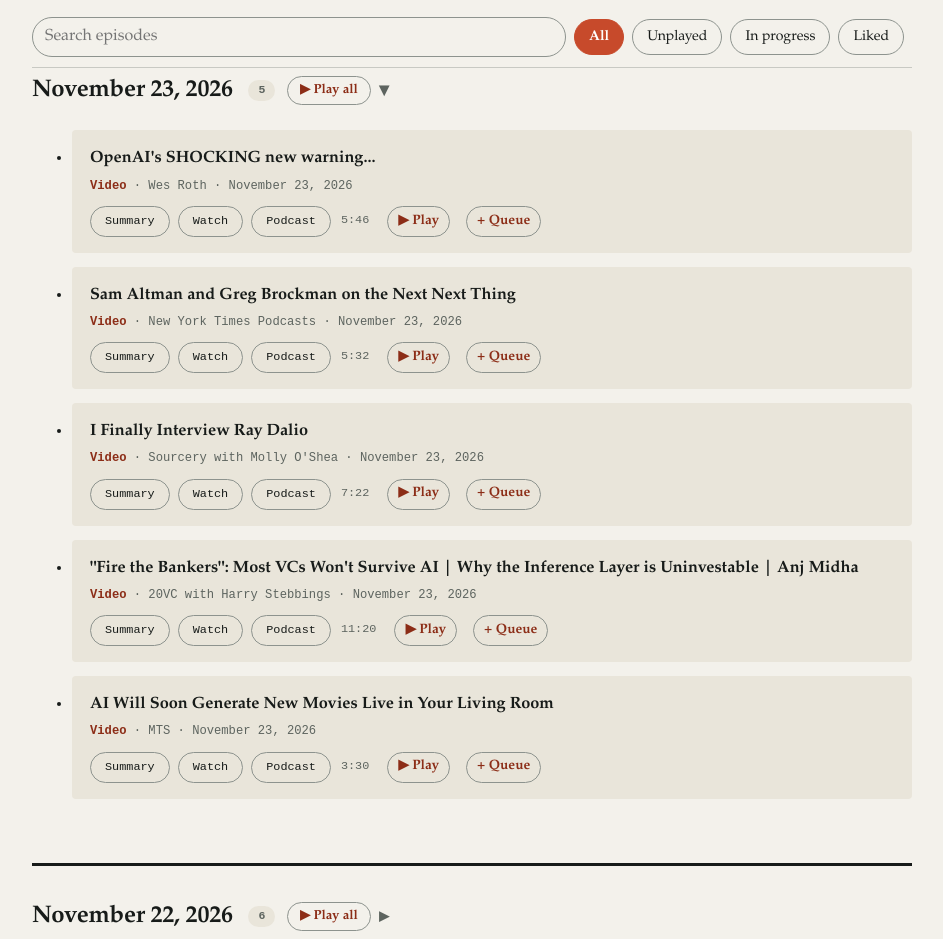
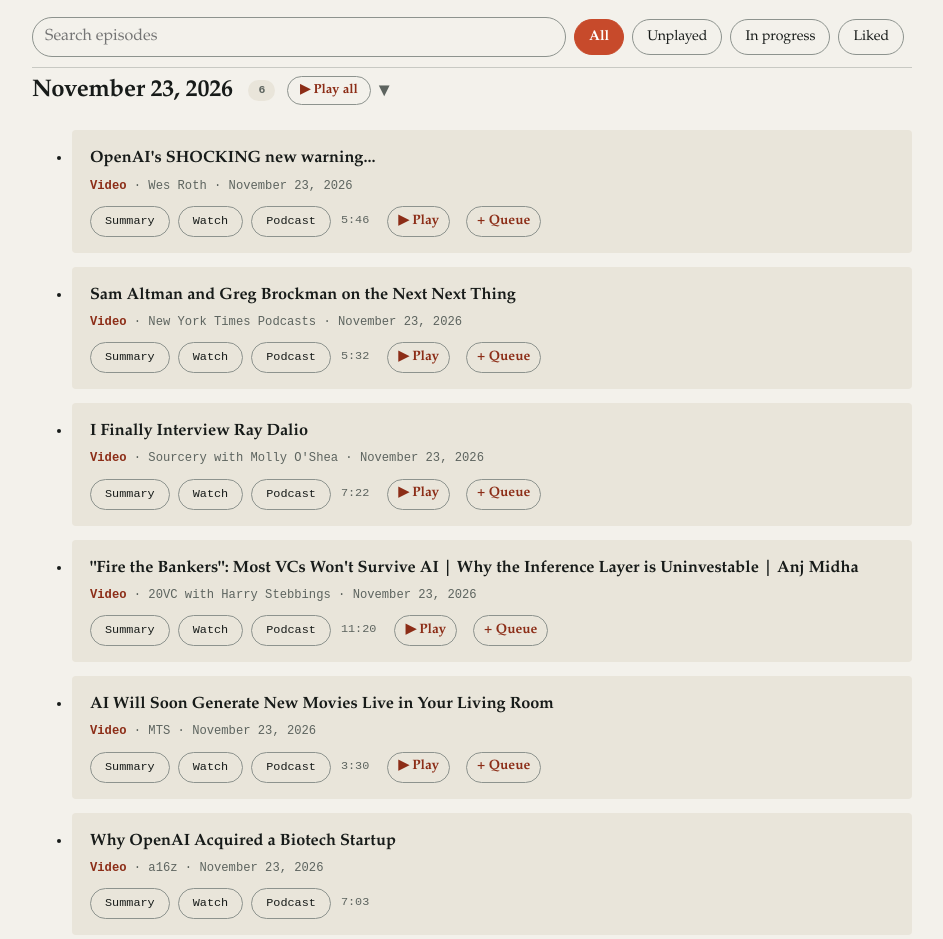
Before and after one commit to az9713/daily-summaries, a plain HTML site: page index.html in a window 1280 px wide. Shown: the part 336-1275 px from the top of the page, without its empty margins (168-1111 px from the left). Drawn offline with Linux system fonts and the light colour scheme.

Commit message:
Index Nov 23 card 6 (a16z)

```diff
--- a/index.html
+++ b/index.html
@@ -154,13 +154,14 @@
       <p class="lede">Summaries of the day&rsquo;s videos, articles, and reading, built daily. Each entry links to its full summary, the source, and the narrated podcast episode where one exists.</p>
 
 <section class="day">
-        <h2 class="day-label">November 23, 2026 <span class="day-count">5</span></h2>
+        <h2 class="day-label">November 23, 2026 <span class="day-count">6</span></h2>
         <ul>
           <li class="entry"><div class="entry-title">OpenAI&#x27;s SHOCKING new warning...</div><div class="entry-meta"><span class="source-type">Video</span> &middot; Wes Roth &middot; November 23, 2026</div><div class="entry-links"><a class="link" href="https://az9713.github.io/daily-summaries/2026-11/2026-11-23.html#wesroth-openai-perplexity-intelligence">Summary</a> <a class="link" href="https://www.youtube.com/watch?v=f5_c0O_chy4" target="_blank" rel="noopener noreferrer">Watch</a> <a class="link" href="https://az9713.github.io/daily-summaries/2026-11/2026-11-23.html#wesroth-openai-perplexity-intelligence" title="OpenAI&#x27;s SHOCKING new warning... — November 23, 2026">Podcast</a> <span class="dur">5:46</span></div></li>
           <li class="entry"><div class="entry-title">Sam Altman and Greg Brockman  on the Next Next Thing</div><div class="entry-meta"><span class="source-type">Video</span> &middot; New York Times Podcasts &middot; November 23, 2026</div><div class="entry-links"><a class="link" href="https://az9713.github.io/daily-summaries/2026-11/2026-11-23.html#nyt-altman-brockman-next-next-thing">Summary</a> <a class="link" href="https://www.youtube.com/watch?v=3HwMSP0nUEA" target="_blank" rel="noopener noreferrer">Watch</a> <a class="link" href="https://az9713.github.io/daily-summaries/2026-11/2026-11-23.html#nyt-altman-brockman-next-next-thing" title="Sam Altman and Greg Brockman  on the Next Next Thing — November 23, 2026">Podcast</a> <span class="dur">5:32</span></div></li>
           <li class="entry"><div class="entry-title">I Finally Interview Ray Dalio</div><div class="entry-meta"><span class="source-type">Video</span> &middot; Sourcery with Molly O'Shea &middot; November 23, 2026</div><div class="entry-links"><a class="link" href="https://az9713.github.io/daily-summaries/2026-11/2026-11-23.html#sourcery-ray-dalio-biggest-risks-markets-2027">Summary</a> <a class="link" href="https://www.youtube.com/watch?v=X5FuYnLtB6k" target="_blank" rel="noopener noreferrer">Watch</a> <a class="link" href="https://az9713.github.io/daily-summaries/2026-11/2026-11-23.html#sourcery-ray-dalio-biggest-risks-markets-2027" title="I Finally Interview Ray Dalio — November 23, 2026">Podcast</a> <span class="dur">7:22</span></div></li>
           <li class="entry"><div class="entry-title">&quot;Fire the Bankers&quot;: Most VCs Won&#x27;t Survive AI | Why the Inference Layer is Uninvestable | Anj Midha</div><div class="entry-meta"><span class="source-type">Video</span> &middot; 20VC with Harry Stebbings &middot; November 23, 2026</div><div class="entry-links"><a class="link" href="https://az9713.github.io/daily-summaries/2026-11/2026-11-23.html#20vc-anjney-midha-us-sold-chips-china">Summary</a> <a class="link" href="https://www.youtube.com/watch?v=mg4yo5HUMuQ" target="_blank" rel="noopener noreferrer">Watch</a> <a class="link" href="https://az9713.github.io/daily-summaries/2026-11/2026-11-23.html#20vc-anjney-midha-us-sold-chips-china" title="&quot;Fire the Bankers&quot;: Most VCs Won&#x27;t Survive AI | Why the Inference Layer is Uninvestable | Anj Midha — November 23, 2026">Podcast</a> <span class="dur">11:20</span></div></li>
           <li class="entry"><div class="entry-title">AI Will Soon Generate New Movies Live in Your Living Room</div><div class="entry-meta"><span class="source-type">Video</span> &middot; MTS &middot; November 23, 2026</div><div class="entry-links"><a class="link" href="https://az9713.github.io/daily-summaries/2026-11/2026-11-23.html#mts-alberto-taiuti-ai-generate-movies-live-living-room">Summary</a> <a class="link" href="https://www.youtube.com/watch?v=iDZqdw0W1uM" target="_blank" rel="noopener noreferrer">Watch</a> <a class="link" href="https://az9713.github.io/daily-summaries/2026-11/2026-11-23.html#mts-alberto-taiuti-ai-generate-movies-live-living-room" title="AI Will Soon Generate New Movies Live in Your Living Room — November 23, 2026">Podcast</a> <span class="dur">3:30</span></div></li>
+          <li class="entry"><div class="entry-title">Why OpenAI Acquired a Biotech Startup</div><div class="entry-meta"><span class="source-type">Video</span> &middot; a16z &middot; November 23, 2026</div><div class="entry-links"><a class="link" href="https://az9713.github.io/daily-summaries/2026-11/2026-11-23.html#a16z-why-openai-acquired-biotech-startup">Summary</a> <a class="link" href="https://www.youtube.com/watch?v=RwYz8XhZiu0" target="_blank" rel="noopener noreferrer">Watch</a> <a class="link" href="https://az9713.github.io/daily-summaries/2026-11/2026-11-23.html#a16z-why-openai-acquired-biotech-startup" title="Why OpenAI Acquired a Biotech Startup — November 23, 2026">Podcast</a> <span class="dur">7:03</span></div></li>
         </ul>
       </section>
 <section class="day">
```
